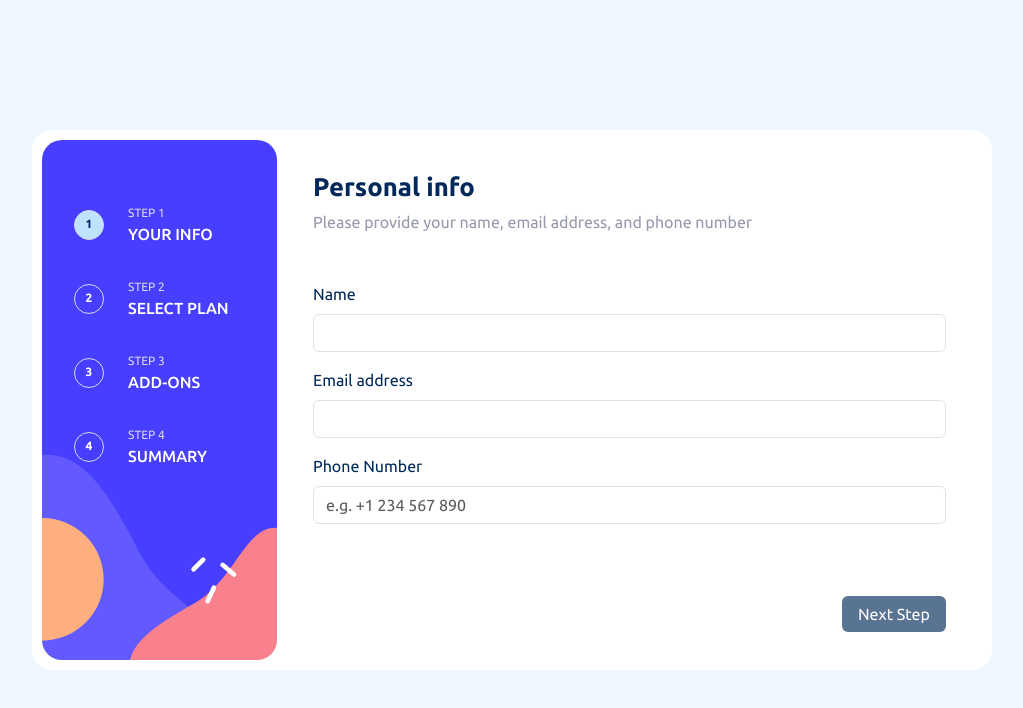
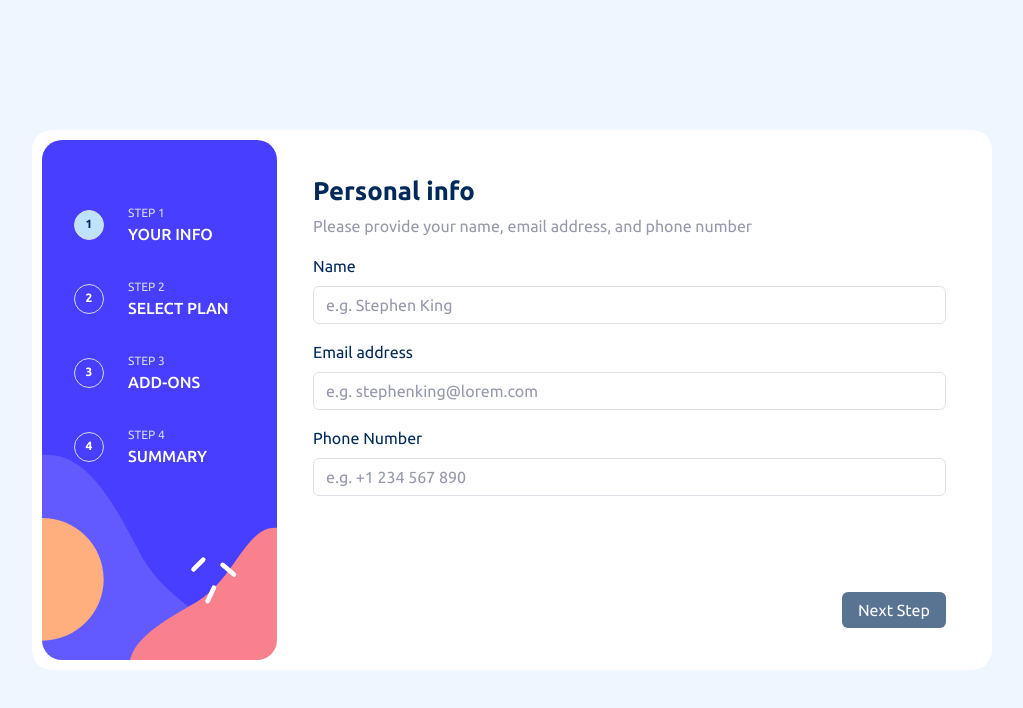
Before and after one commit to Rameswara-Rao/multi-step-form, a React (Vite) app: page / in a window 1280 px wide. Shown: the top 708 px of the page, without its empty margins (128-1151 px from the left). Built offline with nearby package versions, Linux system fonts and the light colour scheme.

Commit message:
styles fix

```diff
--- a/src/App.css
+++ b/src/App.css
@@ -36,6 +36,15 @@
   border: 0px !important;
 }
 
+.next-step{
+  background-color: var(--marine-blue) !important;
+  border: 0px !important;
+}
+
+.next-step:hover{
+  background-color: var(--purplish-blue) !important;
+}
+
 @media (max-width: 576px) {
   .card-render {
     margin-top: -150px !important;
@@ -55,3 +64,9 @@
     width: 100vw;
   }
 }
+
+@media (min-width: 576px) and (max-width: 992px) {
+  .stepper-form {
+    width: 95vw;
+  }
+}
--- a/src/App.jsx
+++ b/src/App.jsx
@@ -36,7 +36,7 @@ const App = () => {
           <SideNav />
         </Col>
         <Col className="my-auto" sm={8} md={8} lg={8} xl={9}>
-          <Card className="card-render px-5 px-sm-0 px-lg-2">
+          <Card className="card-render px-3 px-sm-0 px-lg-2">
             <Card.Body>{renderForm()}</Card.Body>
           </Card>
         </Col>
--- a/src/components/addOns/AddOns.jsx
+++ b/src/components/addOns/AddOns.jsx
@@ -45,6 +45,7 @@ const AddOns = () => {
                 <div>
                   <Form.Check
                     type={"checkbox"}
+                    className="form-checkbox-mod"
                     id={data.id}
                     checked={selectedAddOn.includes(data.id)}
                     onChange={handleCheckboxChange}
--- a/src/components/addOns/AddOnsStyle.css
+++ b/src/components/addOns/AddOnsStyle.css
@@ -1,3 +1,6 @@
+.addOn-card {
+  transition: 0.4s ease;
+}
 .addOn-card:hover {
   border: 1px solid var(--purplish-blue) !important;
 }
@@ -22,3 +25,13 @@
   border: 1px solid var(--purplish-blue) !important;
   background-color: var(--alabaster) !important;
 }
+
+.form-checkbox-mod .form-check-input {
+  box-shadow: none !important;
+  cursor: pointer;
+}
+
+.form-checkbox-mod .form-check-input:checked {
+  background-color: var(--purplish-blue) !important;
+  border: 1px solid var(--purplish-blue) !important;
+}
--- a/src/components/personalInfo/PersonalInfo.jsx
+++ b/src/components/personalInfo/PersonalInfo.jsx
@@ -1,4 +1,4 @@
-import { Button, Form } from "react-bootstrap";
+import { Button, Form, Card } from "react-bootstrap";
 import "./PersonalInfoStyle.css";
 import { useState, useContext } from "react";
 import { FormContext } from "../../context/FormContext";
@@ -47,12 +47,14 @@ const PersonalInfo = () => {
       <p className="card-header--secondary-text">
         Please provide your name, email address, and phone number
       </p>
-      <Form className="mt-sm-5">
+      <Form className="">
         <Form.Group className="mb-3" controlId="exampleForm.ControlInput1">
           <Form.Label className="form-label-text">Name</Form.Label>
           <Form.Control
             type="text"
             name="name"
+            className="form-focus-mod"
+            placeholder="e.g. Stephen King"
             value={formState.name}
             onChange={handleChange}
             isInvalid={!!errors.name}
@@ -66,6 +68,8 @@ const PersonalInfo = () => {
           <Form.Control
             type="email"
             name="email"
+            className="form-focus-mod"
+            placeholder="e.g. stephenking@lorem.com"
             value={formState.email}
             onChange={handleChange}
             isInvalid={!!errors.email}
@@ -79,17 +83,20 @@ const PersonalInfo = () => {
           <Form.Control
             type="text"
             name="phone"
+            className="form-focus-mod"
             value={formState.phone}
             onChange={handleChange}
             isInvalid={!!errors.phone}
             placeholder="e.g. +1 234 567 890"
+            max={10}
           />
           <Form.Control.Feedback type="invalid">
             {errors.phone}
           </Form.Control.Feedback>
         </Form.Group>
       </Form>
-      <div className="text-end mt-5 pt-sm-4">
+
+      <div className="text-end pt-sm-5 mt-5">
         <Button
           onClick={handleSubmit}
           className="next-step px-3"
--- a/src/components/personalInfo/PersonalInfoStyle.css
+++ b/src/components/personalInfo/PersonalInfoStyle.css
@@ -2,7 +2,15 @@
   color: var(--marine-blue);
 }
 
-.next-step {
-  border: 0px !important;
-  background-color: var(--marine-blue) !important;
+.form-focus-mod{
+  color: var(--marine-blue) !important;
 }
+
+.form-focus-mod::placeholder{
+  color: var(--cool-gray) !important;
+}
+
+.form-focus-mod:focus{
+  border: 1px solid var(--purplish-blue) !important;
+  box-shadow: none !important;
+}
--- a/src/components/selectPlan/SelectPlan.css
+++ b/src/components/selectPlan/SelectPlan.css
@@ -13,6 +13,7 @@
 .select-plan-mod {
   border: 1px solid var(--light-gray);
   cursor: pointer;
+  transition: 0.4s;
 }
 
 .select-plan-mod:hover {
@@ -48,6 +49,11 @@
   font-weight: 500;
 }
 
+#custom-switch.form-check-input {
+  box-shadow: none !important;
+  cursor: pointer;
+}
+
 #custom-switch.form-check-input:checked {
   background-color: var(--marine-blue);
   border-color: var(--marine-blue);
--- a/src/components/sideNav/SideNav.jsx
+++ b/src/components/sideNav/SideNav.jsx
@@ -3,7 +3,7 @@ import { FormContext } from "../../context/FormContext";
 import "./SideNavStyle.css";
 
 const SideNav = () => {
-  const { step, setStep } = useContext(FormContext);
+  const { step } = useContext(FormContext);
   const steps = [
     { number: 1, label: "YOUR INFO" },
     { number: 2, label: "SELECT PLAN" },
@@ -15,7 +15,7 @@ const SideNav = () => {
     <div className="sidenav-bg">
       <ul className="list py-5">
         {steps.map((s) => (
-          <li className="py-3" key={s.number} onClick={() => setStep(s.number)}>
+          <li className="py-3" key={s.number}>
             <div className="d-flex align-items-center">
               <div
                 className={`numberCircle me-4 ${
--- a/src/components/summary/Summary.jsx
+++ b/src/components/summary/Summary.jsx
@@ -61,6 +61,7 @@ const Summary = () => {
                 {primaryPlan?.name} (
                 {formData?.selectPlan.plan === "yearly" ? "Yearly" : "Monthly"})
               </p>
+              <Button className="btn-link-mod" variant="link">Change</Button>
             </div>
             <div className="ms-auto">
               <p>
@@ -70,7 +71,7 @@ const Summary = () => {
               </p>
             </div>
           </Stack>
-          <hr />
+          <hr className="hr" />
           {addOnSummary &&
             addOnSummary?.map((data) => {
               return (
@@ -113,7 +114,7 @@ const Summary = () => {
         <Button onClick={prevStep} className="prev-step">
           Go Back
         </Button>
-        <Button onClick={handleSubmit} className="next-step-confirm ms-auto px-4">
+        <Button onClick={handleSubmit} className="next-step ms-auto px-4">
           Confirm
         </Button>
       </Stack>
--- a/src/components/summary/SummaryStyle.css
+++ b/src/components/summary/SummaryStyle.css
@@ -17,7 +17,18 @@
   color: var(--purplish-blue);
 }
 
-.next-step-confirm{
-  background-color: var(--purplish-blue) !important;
-  border: 0px !important;
+.btn-link-mod{
+  color: var(--cool-gray) !important;
+  margin-top: -30px;
+  margin-left: -10px;
+  font-size: 14px !important;
 }
+
+.btn-link-mod:hover{
+  color: var(--purplish-blue) !important;
+}
+
+.hr{
+  color: var(--cool-gray) !important;
+  margin-top: 0px;
+}
--- a/src/components/thankYou/ThankYou.jsx
+++ b/src/components/thankYou/ThankYou.jsx
@@ -3,7 +3,7 @@ import { Image } from "react-bootstrap";
 const ThankYou = () => {
   return (
     <div className="text-center">
-      <Image src="/img/thankyou/icon-thank-you.svg" className="mt-lg-5" fluid />
+      <Image src="/img/thankyou/icon-thank-you.svg" fluid />
       <p className="card-header-text mt-4">Thank you!</p>
       <p className="card-header--secondary-text mt-2">
         Thanks for confirming your subscription! we hope you have fun using
```
